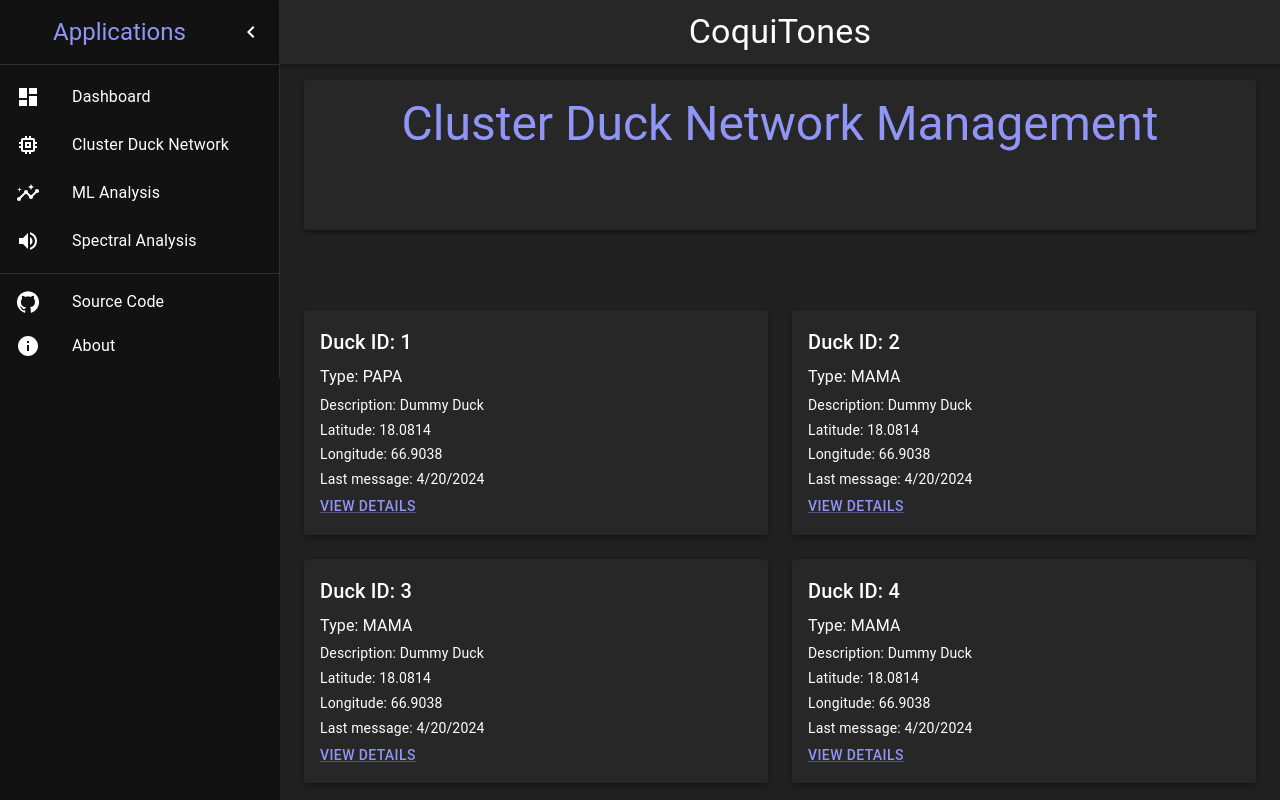
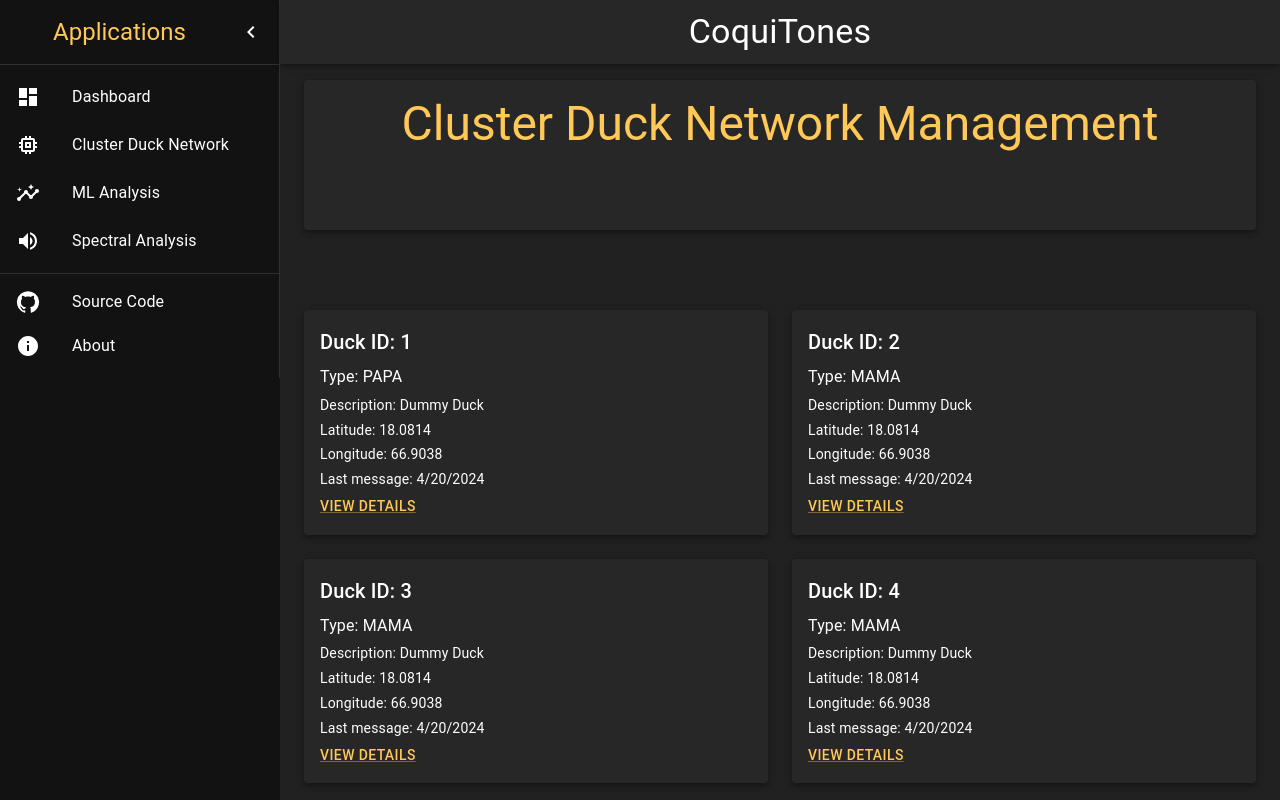
Before and after one commit to AlonsoUriarte14/CoquiTones, a React (Create React App) app in the folder Frontend/: page /CDN in a window 1280 px wide. Built offline with nearby package versions, Linux system fonts and the light colour scheme.

Commit message:
changed color

```diff
--- a/Frontend/src/components/shared/Theme.js
+++ b/Frontend/src/components/shared/Theme.js
@@ -4,10 +4,10 @@ const theme = createTheme({
     palette: {
         mode: 'dark',
         primary: {
-            main: "#9195F6"
+            main: "#ffc857"
         },
         secondary: {
-            main: "#FDFD96"
+            main: "#a44200"
         },
     },
 });
```
